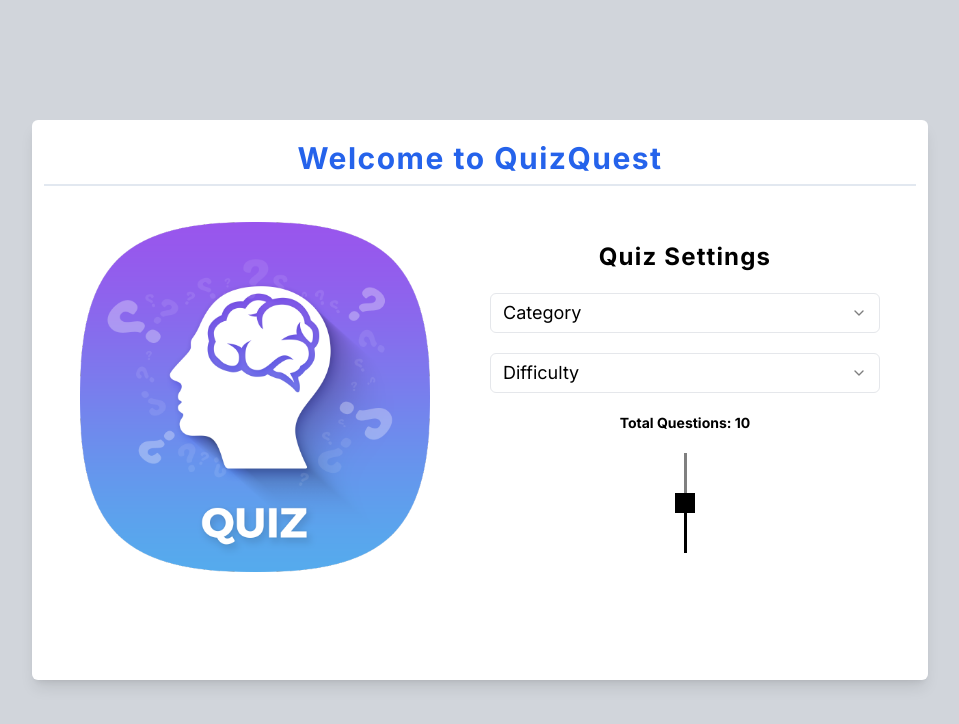
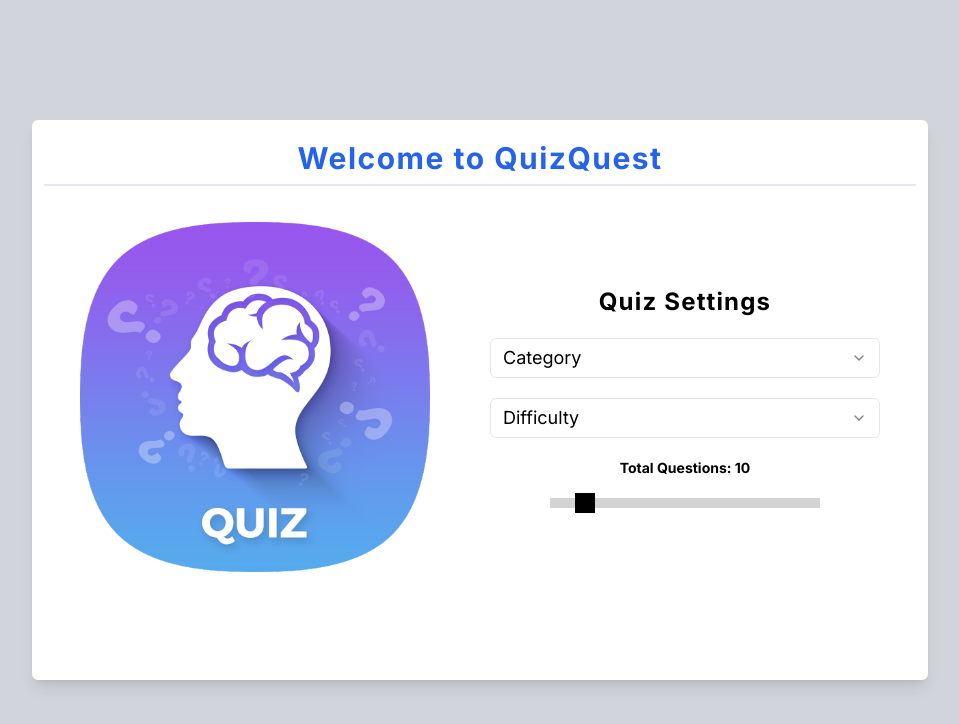
Before and after one commit to ozguraktas5/quiz_app_nextjs, a Next.js app: page / in a window 1280 px wide. Shown: the top 724 px of the page, without its empty margins (160-1119 px from the left). Built offline with nearby package versions, Linux system fonts and the light colour scheme.

Commit message:
add progress bar

```diff
--- a/src/app/globals.css
+++ b/src/app/globals.css
@@ -18,7 +18,7 @@
 
 body {
   color: rgb(var(--foreground-rgb));
-  background: #d1d5db;
+  background: #d1d5db
 }
 
 @layer utilities {
@@ -32,18 +32,19 @@ body {
   display: flex;
   align-items: center;
 }
-.SliderRoot[data-orientation="vertical"] {
-  flex-direction: column;
-  width: 20px;
-  height: 100px;
+.SliderRoot[data-orientation='horizontal'] {
+  flex-direction: row;
+  width: 270px;
+  height: 10px;
+  background-color: lightgray;
 }
 
 .SliderTrack {
   position: relative;
   flex-grow: 1;
-  background-color: grey;
+  background-color: rgb(23, 23, 23);
 }
-.SliderTrack[data-orientation="vertical"] {
+.SliderTrack[data-orientation='horizontal'] {
   width: 3px;
 }
 
@@ -51,7 +52,7 @@ body {
   position: absolute;
   background-color: black;
 }
-.SliderRange[data-orientation="vertical"] {
+.SliderRange[data-orientation='horizontal'] {
   width: 100%;
 }
 
--- a/src/app/page.jsx
+++ b/src/app/page.jsx
@@ -1,6 +1,11 @@
+"use client";
+
+import React from "react";
 import Image from "next/image";
 import * as Slider from "@radix-ui/react-slider";
-import React from "react";
+
+
+
 export default function Home() {
   return (
     <main className="wrapper flex justify-center items-center h-screen">
@@ -69,8 +74,9 @@ export default function Home() {
             <p className="text-sm lg:text-sm font-bold">Total Questions: 10</p>
             <Slider.Root
               className="SliderRoot"
-              defaultValue={[50]}
-              orientation="vertical"
+              defaultValue={[10,90]}
+              orientation="horizontal"
+              step={10}
             >
               <Slider.Track className="SliderTrack">
                 <Slider.Range className="SliderRange" />
```
